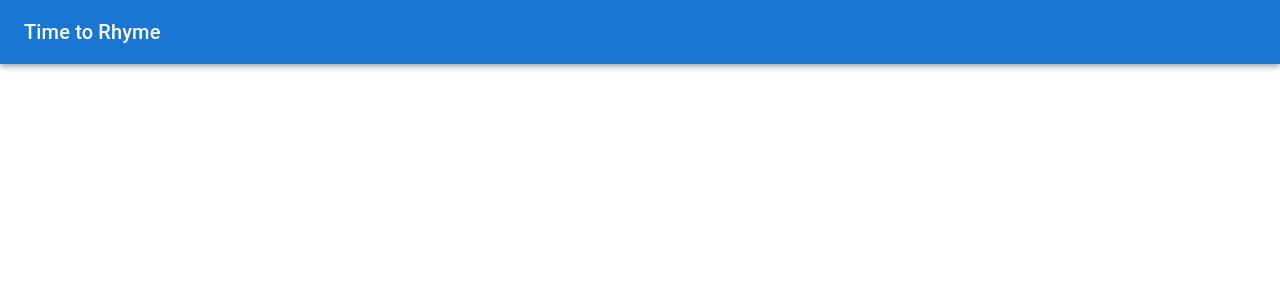
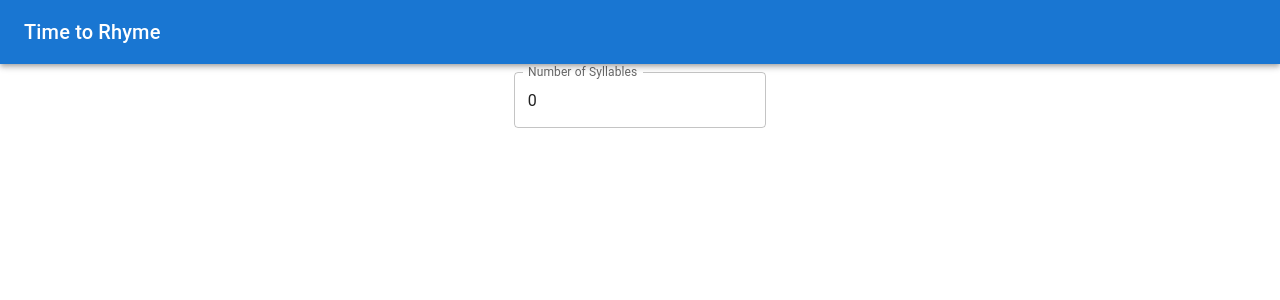
Before and after one commit to WolfSeminary/rhyme-time, a React (Create React App) app: page / in a window 1280 px wide. Shown: the top 300 px of the page. Built offline with nearby package versions, Linux system fonts and the light colour scheme.

Commit message:
add state num of syllables and set state

```diff
--- a/src/App.js
+++ b/src/App.js
@@ -1,10 +1,11 @@
 import './App.css';
 import AppBarPage from './AppBar';
-
+import NumOfSyllables from './NumOfSyllables ';
 function App() {
   return (
     <div className="App">
       <AppBarPage />
+      <NumOfSyllables />
     </div>
   );
 }
--- a/src/NumOfSyllables .js
+++ b/src/NumOfSyllables .js
@@ -1,10 +1,13 @@
-
 
 import * as React from 'react';
 import Box from '@mui/material/Box';
 import TextField from '@mui/material/TextField';
-
+import { useState } from 'react';
 export default function NumOfSyllables() {
+  const [numOfSyllables,setNumOfSyllables]=useState(0);
+  const onNumOfSyllablesChange=(e)=>{
+         setNumOfSyllables(e.target.value);
+  }
   return (
     <Box
       component="form"
@@ -14,7 +17,7 @@ export default function NumOfSyllables() {
       noValidate
       autoComplete="off"
     >
-      <TextField id="outlined-basic" label="Number of Syllables" variant="outlined" type="number" />
+      <TextField id="outlined-basic" label="Number of Syllables" variant="outlined" type="number" value={numOfSyllables} onChange={onNumOfSyllablesChange}/>
     </Box>
   );
 }
```
